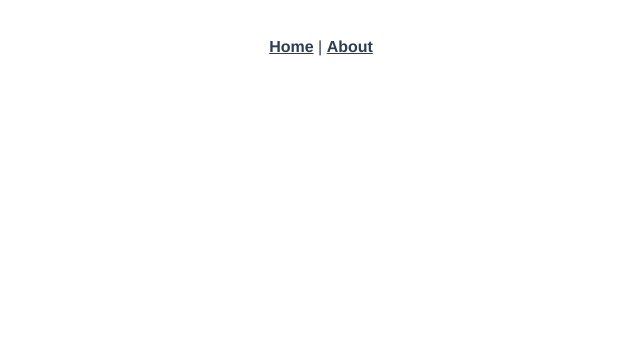
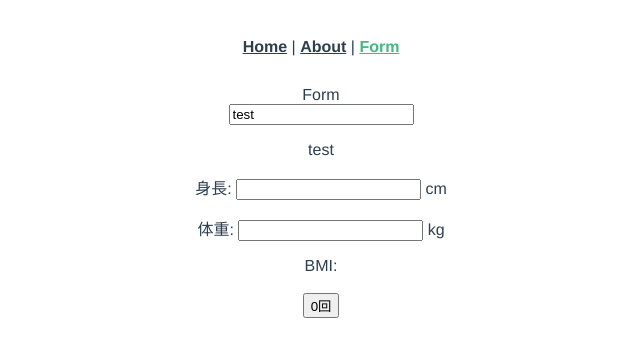
Before and after one commit to G-Shino/spike-vue-js, a Vue app: page /form in a window 1280 px wide. Shown: the top 356 px of the page, without its empty margins (319-959 px from the left). Built offline with nearby package versions, Linux system fonts and the light colour scheme.

Commit message:
add test page

```diff
--- a/src/App.vue
+++ b/src/App.vue
@@ -2,7 +2,8 @@
   <div id="app">
     <div id="nav">
       <router-link to="/">Home</router-link> |
-      <router-link to="/about">About</router-link>
+      <router-link to="/about">About</router-link> |
+      <router-link to="/form">Form</router-link>
     </div>
     <router-view />
   </div>
--- a/src/main.ts
+++ b/src/main.ts
@@ -1,10 +1,11 @@
 import Vue from "vue";
 import App from "./App.vue";
 import router from "./router";
+import { CreateElement } from "vue/types/umd";
 
 Vue.config.productionTip = false;
 
 new Vue({
   router,
-  render: h => h(App)
+  render: (h: CreateElement) => h(App)
 }).$mount("#app");
--- a/src/router/index.ts
+++ b/src/router/index.ts
@@ -1,6 +1,7 @@
 import Vue from "vue";
 import VueRouter, { RouteConfig } from "vue-router";
 import Home from "../views/Home.vue";
+import Form from "../views/Form.vue";
 
 Vue.use(VueRouter);
 
@@ -18,6 +19,11 @@ const routes: Array<RouteConfig> = [
     // which is lazy-loaded when the route is visited.
     component: () =>
       import(/* webpackChunkName: "about" */ "../views/About.vue")
+  },
+  {
+    path: "/form",
+    name: "Form",
+    component: Form
   }
 ];
 
--- /dev/null
+++ b/src/views/Form.vue
@@ -0,0 +1,45 @@
+<template>
+  <div>
+    <div>Form</div>
+    <input v-model="name" />
+    <p>{{ name }}</p>
+    <div>
+      <p>身長: <input v-model="height" type="text" /> cm</p>
+      <p>体重: <input v-model="weight" type="text" /> kg</p>
+    </div>
+    <div>BMI: {{ bmi }}</div>
+    <br />
+    <div>
+      <button v-on:click="countUp()">{{ count }}回</button>
+    </div>
+  </div>
+</template>
+
+<script>
+export default {
+  name: "Form",
+  data() {
+    return {
+      name: "test",
+      height: "",
+      weight: "",
+      count: 0
+    };
+  },
+  computed: {
+    bmi() {
+      if (this.height && this.weight) {
+        const meterHeight = this.height / 100;
+        const bmi = this.weight / (meterHeight * meterHeight);
+        return bmi.toFixed(2);
+      }
+      return "";
+    }
+  },
+  methods: {
+    countUp() {
+      this.count += 1;
+    }
+  }
+};
+</script>
```
